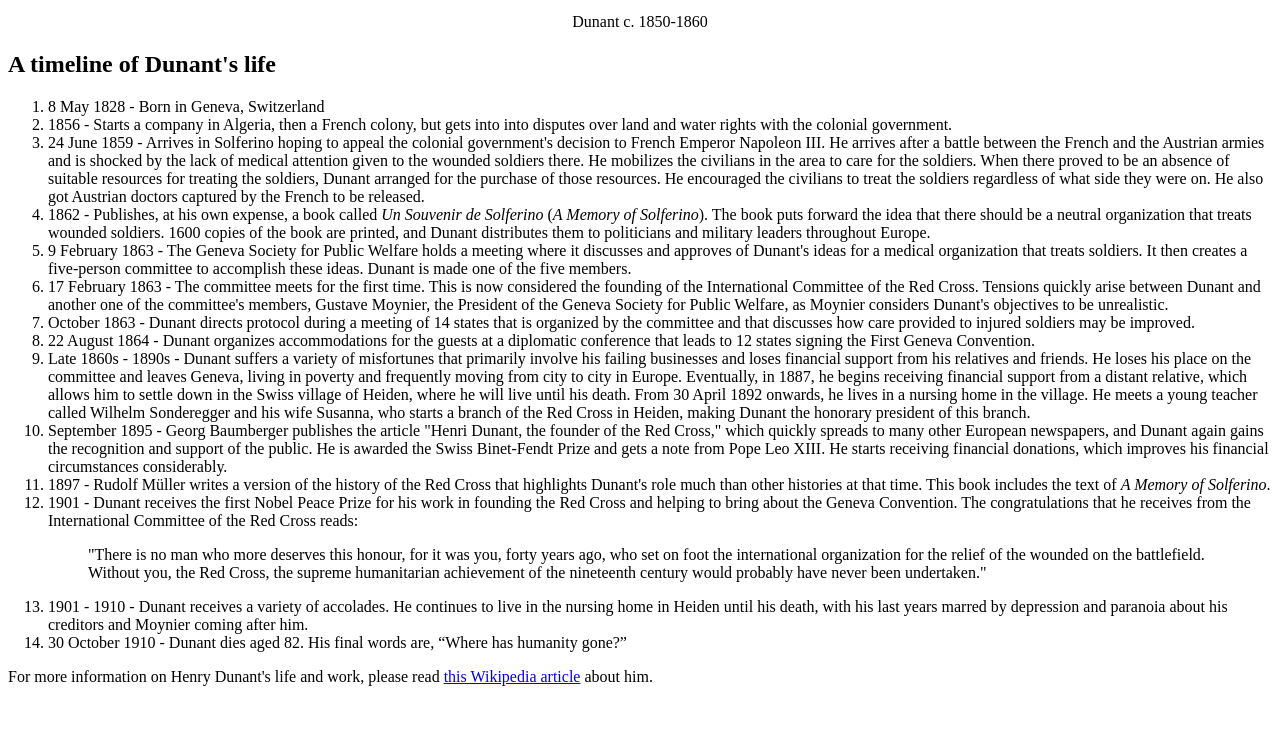
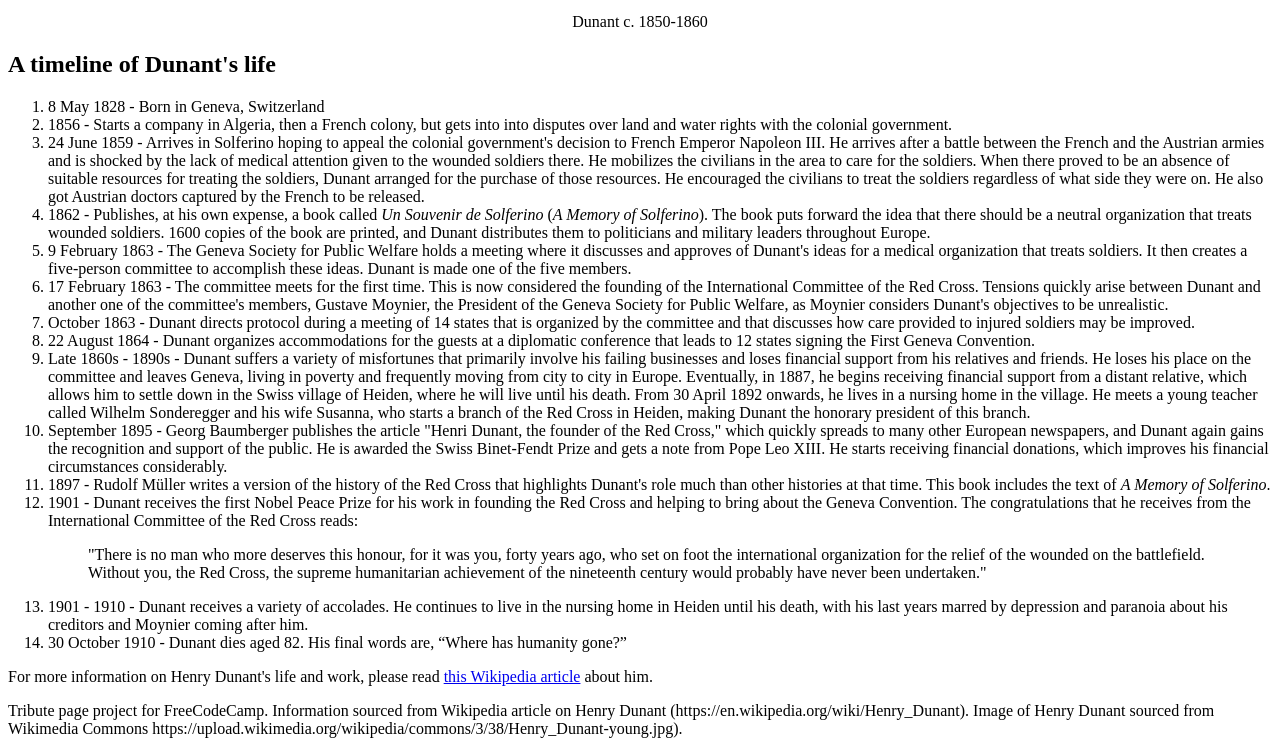
Before and after one commit to gthb123/dunant-tribute-page, a plain HTML site: page index.html in a window 1280 px wide. Shown: the part 417-1171 px from the top of the page. Before the commit the page ends 1119 px from the top, so only its background shows below. Drawn offline with Linux system fonts and the light colour scheme.

Commit message:
Update index.html

```diff
--- a/index.html
+++ b/index.html
@@ -88,5 +88,8 @@
             </p>
         </div>
         <script src="https://cdn.freecodecamp.org/testable-projects-fcc/v1/bundle.js"></script>
+        <p>Tribute page project for FreeCodeCamp. Information sourced from Wikipedia article on Henry Dunant
+        (https://en.wikipedia.org/wiki/Henry_Dunant). Image of Henry Dunant sourced from Wikimedia Commons
+        https://upload.wikimedia.org/wikipedia/commons/3/38/Henry_Dunant-young.jpg).</p>
     </body>
 </html>
```
